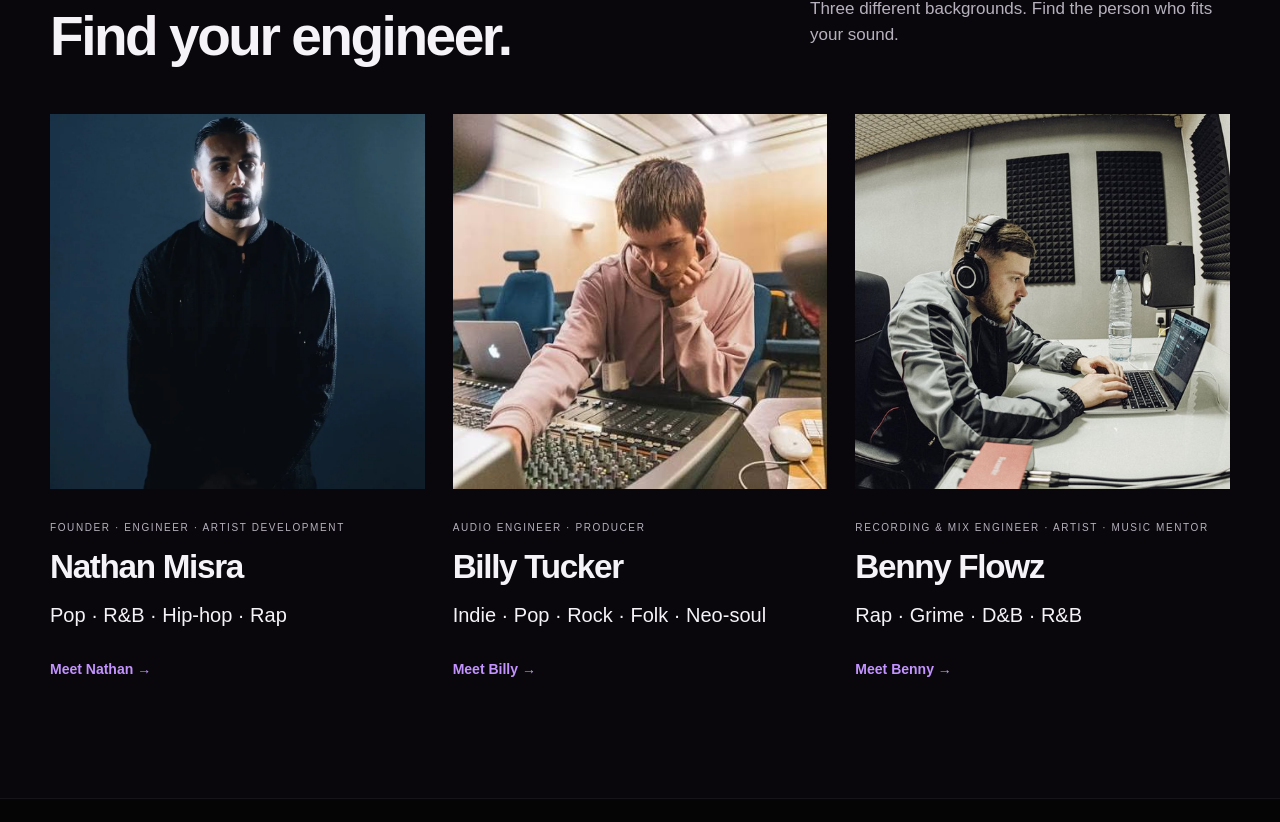
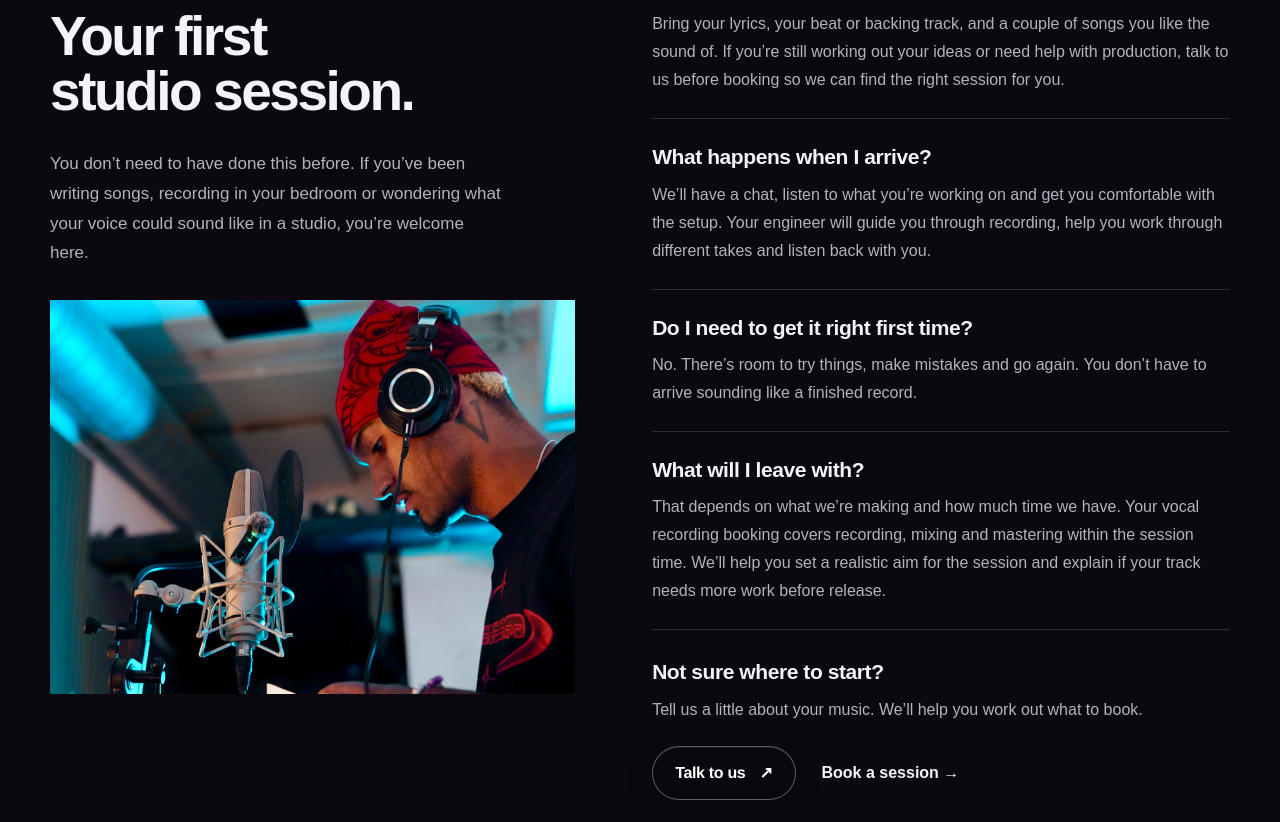
Before and after one commit to silkfutures/silkcrayon-studio, a Next.js app: page / in a window 1280 px wide. Shown: the part 5038-5860 px from the top of the page. Built offline with nearby package versions, Linux system fonts and the light colour scheme; no server answers; the database is empty.

Commit message:
Add first studio session guide to homepage

```diff
--- /dev/null
+++ b/app/first-session.module.css
@@ -0,0 +1,18 @@
+.section { background: #0b080f; }
+.grid { display: grid; grid-template-columns: minmax(0, 1fr) minmax(0, 1.1fr); gap: clamp(32px, 6vw, 80px); align-items: start; }
+.lede { color: var(--muted); font-size: 17px; line-height: 1.75; margin: 0 0 32px; max-width: 48ch; }
+.photo { display: block; width: 100%; height: auto; aspect-ratio: 4 / 3; object-fit: cover; }
+.answer { padding: 24px 0; border-bottom: 1px solid var(--line); }
+.answer:first-child { padding-top: 0; }
+.answer h3, .cta h3 { margin: 0 0 10px; font-size: 21px; line-height: 1.3; letter-spacing: -.02em; }
+.answer p, .cta p { margin: 0; color: var(--muted); font-size: 16px; line-height: 1.75; }
+.cta { padding-top: 28px; }
+.actions { display: flex; flex-wrap: wrap; align-items: center; gap: 20px 26px; margin-top: 22px; }
+.actions a { min-height: 48px; display: inline-flex; align-items: center; gap: 14px; }
+.actions a:focus-visible { outline: 2px solid var(--accent); outline-offset: 5px; }
+@media (max-width: 760px) {
+  .grid { grid-template-columns: minmax(0, 1fr); gap: 32px; }
+  .lede { max-width: none; margin-bottom: 24px; }
+  .photo { aspect-ratio: 3 / 2; }
+  .answer { padding: 22px 0; }
+}
--- a/app/page.js
+++ b/app/page.js
@@ -1,4 +1,5 @@
 import Link from "next/link";
+import styles from "./first-session.module.css";
 import SiteFooter from "../components/SiteFooter";
 import MeetEngineers from "../components/MeetEngineers";
 import SiteHeader from "../components/SiteHeader";
@@ -58,6 +59,24 @@ export default async function Home(){
       <div className="serviceCta"><Link className="textLink" href="/services">All services, full days &amp; artist development →</Link><Link className="textLink" href="/enquire?call=1">Need a hand choosing? Request a call →</Link></div>
     </div></section>
 
+    <section id="first-session" className={`section ${styles.section}`} aria-labelledby="first-session-heading">
+      <div className={`container ${styles.grid}`}>
+        <div className={styles.intro}>
+          <p className="eyebrow">New to the studio?</p>
+          <h2 id="first-session-heading">Your first<br/>studio session.</h2>
+          <p className={styles.lede}>You don’t need to have done this before. If you’ve been writing songs, recording in your bedroom or wondering what your voice could sound like in a studio, you’re welcome here.</p>
+          <img className={styles.photo} src="/images/sessions/vocal-recording.jpg" alt="An artist wearing headphones recording vocals at a studio microphone" width="1800" height="1200" loading="lazy" decoding="async"/>
+        </div>
+        <div className={styles.details}>
+          <div className={styles.answer}><h3>What should I bring?</h3><p>Bring your lyrics, your beat or backing track, and a couple of songs you like the sound of. If you’re still working out your ideas or need help with production, talk to us before booking so we can find the right session for you.</p></div>
+          <div className={styles.answer}><h3>What happens when I arrive?</h3><p>We’ll have a chat, listen to what you’re working on and get you comfortable with the setup. Your engineer will guide you through recording, help you work through different takes and listen back with you.</p></div>
+          <div className={styles.answer}><h3>Do I need to get it right first time?</h3><p>No. There’s room to try things, make mistakes and go again. You don’t have to arrive sounding like a finished record.</p></div>
+          <div className={styles.answer}><h3>What will I leave with?</h3><p>That depends on what we’re making and how much time we have. Your vocal recording booking covers recording, mixing and mastering within the session time. We’ll help you set a realistic aim for the session and explain if your track needs more work before release.</p></div>
+          <div className={styles.cta}><h3>Not sure where to start?</h3><p>Tell us a little about your music. We’ll help you work out what to book.</p><div className={styles.actions}><Link className="button primary" href="/enquire?call=1">Talk to us <span aria-hidden="true">↗</span></Link><Link className="textLink" href="/booking?service=vocal-recording">Book a session →</Link></div></div>
+        </div>
+      </div>
+    </section>
+
     <MeetEngineers/>
 
     <section id="work" className="section workV12"><div className="container workGrid">
```
